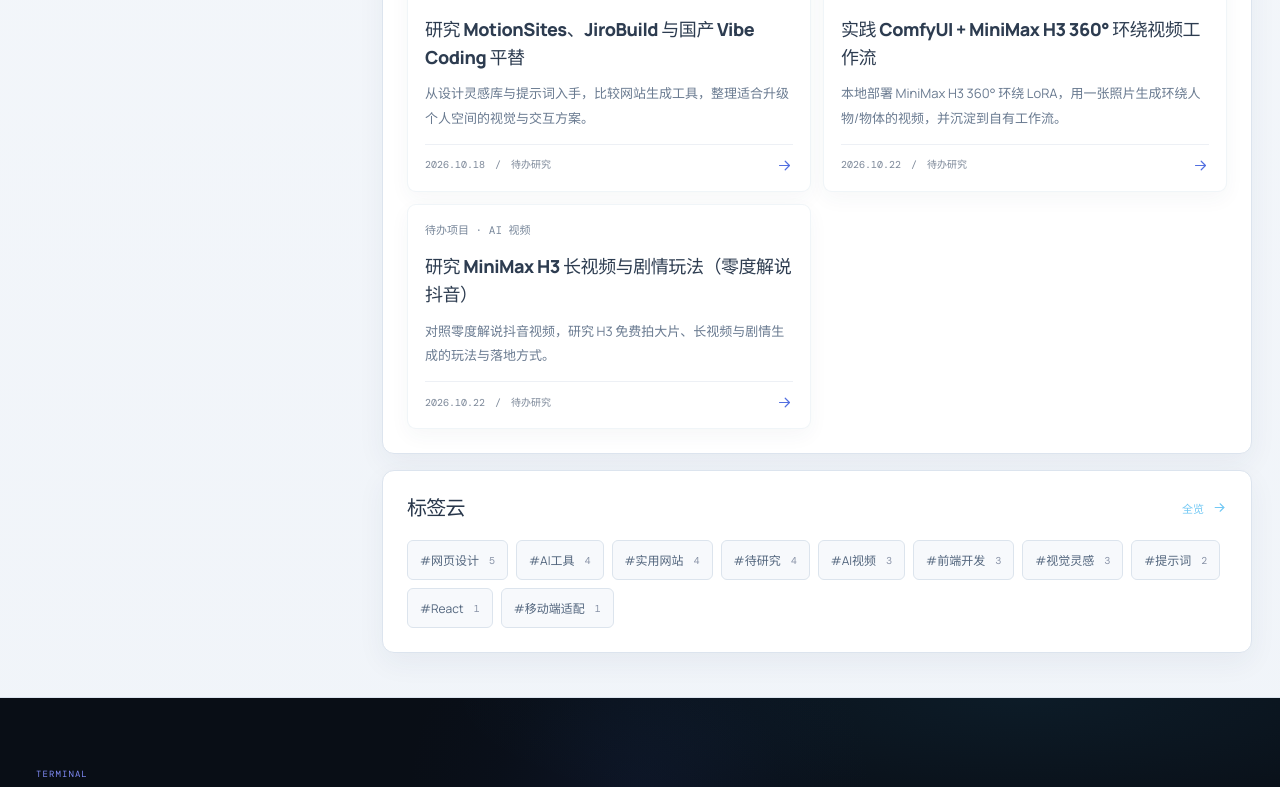
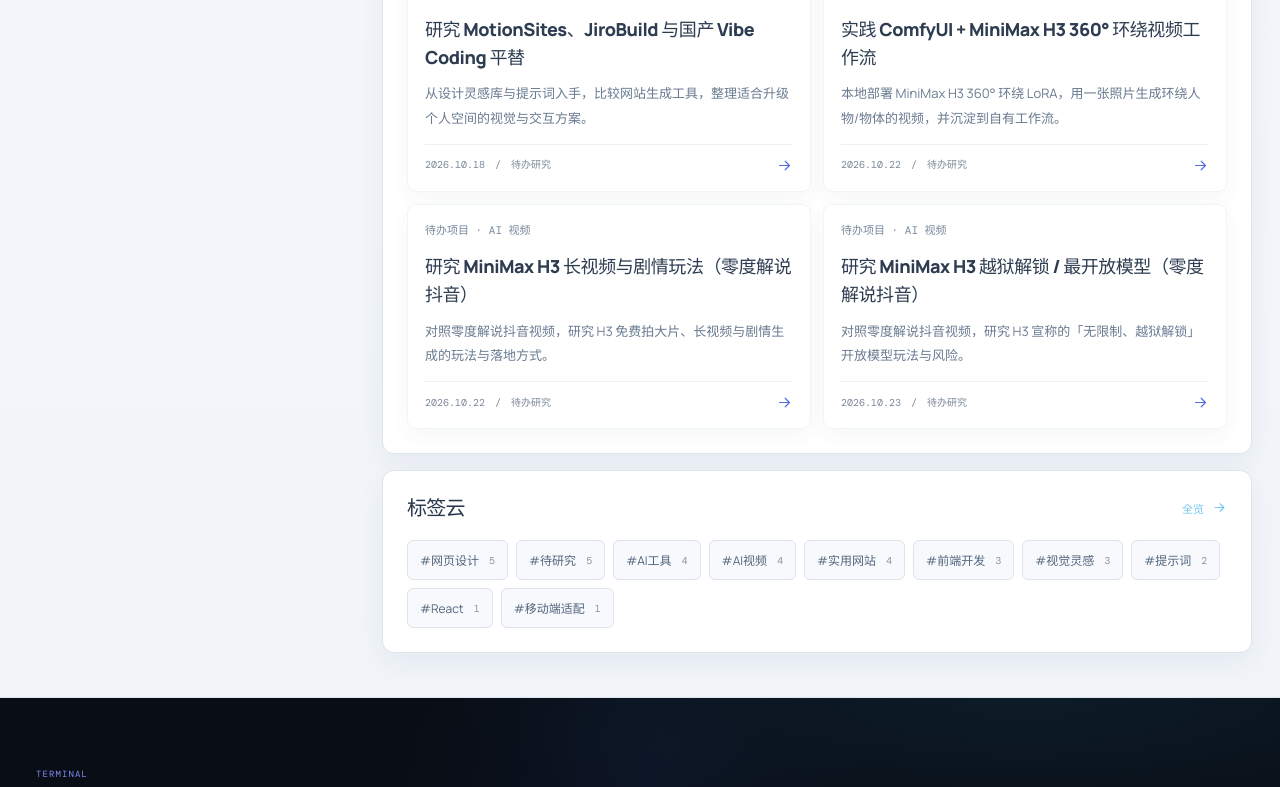
Before and after one commit to kairyqi/kairyqi-blog, a React (Vite) app: page / in a window 1280 px wide. Shown: the part 2000-2787 px from the top of the page. Built offline with nearby package versions, Linux system fonts and the light colour scheme.

Commit message:
feat(projects): 新增 MiniMax H3 越狱解锁/最开放模型抖音待办

```diff
--- a/src/main.jsx
+++ b/src/main.jsx
@@ -204,6 +204,20 @@ const logEntries = [
       '计划研究：1）回看视频并确认 H3 长视频/剧情的具体入口、模型与提示词要求；2）评估是否需要不同于 360° 环绕的模型或工作流；3）结合本机 RTX 4070 12GB 与 ComfyUI 便携版，做一次小范围长视频/剧情样例实验；4）判断能否沉淀为自有 H3 Studio 控制台的一个模式。',
       '实施原则：先做小范围验证，不动个人空间网站代码；视频文件较大，不进 Git，完成后用链接或对象存储引用。',
       '完成标准：跑通或复现一个 H3 长视频/剧情样例，整理出所需模型、工作流与提示词要点，并作为经验沉淀（可写入技术笔记或自有 skill）。'
+    ],
+  },
+  {
+    id: 'h3-uncensored-douyin', section: 'projects', date: '2026.10.23', category: '待办项目 · AI 视频',
+    title: '研究 MiniMax H3 越狱解锁 / 最开放模型（零度解说抖音）',
+    note: '对照零度解说抖音视频，研究 H3 宣称的「无限制、越狱解锁」开放模型玩法与风险。',
+    tags: ['AI视频', 'MiniMax H3', '抖音', '越狱', '模型解锁', '待研究'],
+    externalLink: 'https://www.iesdouyin.com/share/video/7684096116010405154/',
+    body: [
+      '灵感来源：抖音账号「零度解说」的作品《MiniMax H3 最开放模型！无限制，越狱解锁...》（视频 ID 7684096116010405154，分享页 https://www.iesdouyin.com/share/video/7684096116010405154/）。视频宣称 H3 是目前最开放的模型，可无限制、越狱解锁使用。',
+      '与现有研究的关联：前面已把「360° 环绕视频工作流」和「长视频/剧情玩法」两条 H3 待办列入；这条涉及 H3 的开放/越狱使用方式，属于同一工具链的能力边界探索，需单独评估其可行性与合规风险。',
+      '计划研究：1）回看视频并确认其所谓「越狱解锁」具体指什么（模型权重开放、提示词绕过，还是本地部署免审核）；2）区分厂商官方能力与第三方绕过手段，不把未经验证的「越狱」当作可用结论；3）结合本机 RTX 4070 12GB 与 ComfyUI 便携版评估哪些能力可在本地合法合规地落地；4）如可行，沉淀为自有 H3 Studio 控制台的一个可选模式。',
+      '实施原则：先把「官方开放能力」与「第三方越狱」区分清楚再做实验；遵守模型使用协议与本地合规要求，不做绕过安全护栏的高风险操作；视频文件较大，不进 Git。',
+      '完成标准：形成一份关于 H3 开放能力与边界的说明，明确哪些玩法可落地、哪些应规避，并作为经验沉淀（可写入技术笔记或自有 skill）。'
     ],
   },
   {
```
